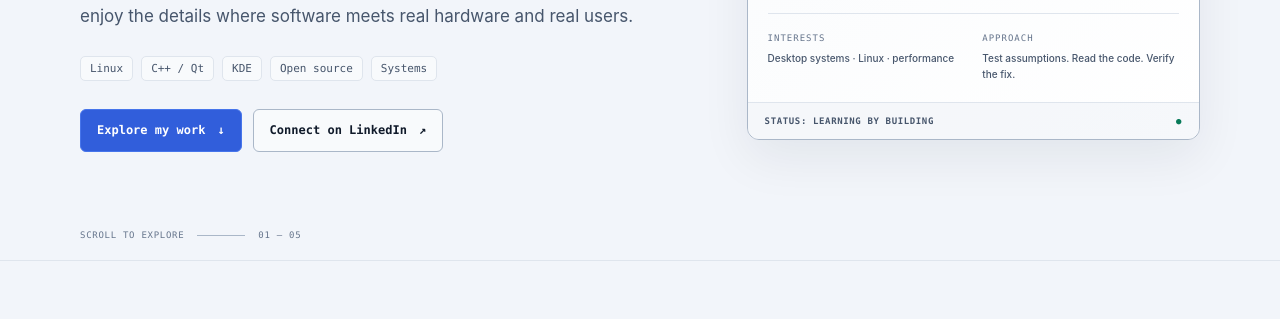
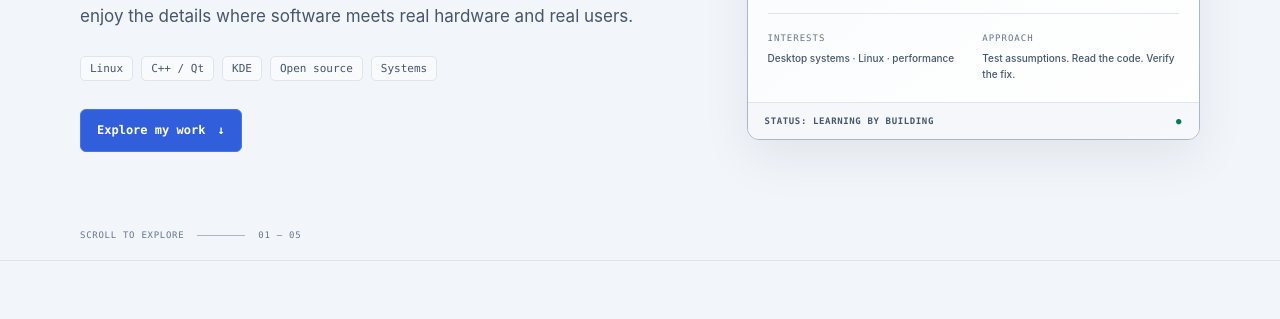
Before and after one commit to Prakhar-Khokhar/aboutme, a plain HTML site: page docs/index.html in a window 1280 px wide. Shown: the part 481-800 px from the top of the page. Drawn offline with Linux system fonts and the light colour scheme.

Commit message:
Remove LinkedIn references from portfolio

```diff
--- a/docs/index.html
+++ b/docs/index.html
@@ -35,7 +35,7 @@
 <h1 id="hero-title">Curious about how things work. <span>Driven to make them better.</span></h1>
 <p class="hero-lead">I'm Prakhar — I build projects, investigate bugs, and contribute fixes around Linux, desktop software, and systems programming. I especially enjoy the details where software meets real hardware and real users.</p>
 <div class="hero-tags" aria-label="Areas of interest"><span>Linux</span><span>C++ / Qt</span><span>KDE</span><span>Open source</span><span>Systems</span></div>
-<div class="hero-actions"><a class="button button-primary" href="#work">Explore my work <span aria-hidden="true">↓</span></a><a class="button button-secondary" href="https://www.linkedin.com/in/prakhar-khokhar-b7037b3a4/" target="_blank" rel="noopener noreferrer">Connect on LinkedIn <span aria-hidden="true">↗</span></a></div>
+<div class="hero-actions"><a class="button button-primary" href="#work">Explore my work <span aria-hidden="true">↓</span></a></div>
 </div>
 <aside class="status-panel" aria-label="Current focus">
 <div class="panel-topline"><span><i class="panel-indicator"></i> CURRENT FOCUS</span><span class="mono subtle">PROFILE / 001</span></div>
@@ -123,7 +123,7 @@
 <section class="contact-section" aria-labelledby="contact-title"><div class="container contact-inner">
 <div class="section-kicker">05 / GET IN TOUCH</div><h2 id="contact-title">Have an interesting problem?</h2>
 <p>I'm always glad to connect with people interested in Linux, KDE, open source, systems programming, and unusual hardware experiments.</p>
-<div class="contact-actions"><a class="button button-primary" href="https://github.com/Prakhar-Khokhar" target="_blank" rel="noopener noreferrer">Find me on GitHub <span>↗</span></a><a class="button button-secondary" href="https://www.linkedin.com/in/prakhar-khokhar-b7037b3a4/" target="_blank" rel="noopener noreferrer">Connect on LinkedIn <span>↗</span></a></div>
+<div class="contact-actions"><a class="button button-primary" href="https://github.com/Prakhar-Khokhar" target="_blank" rel="noopener noreferrer">Find me on GitHub <span>↗</span></a></div>
 </div></section>
 </main>
 <footer class="site-footer"><div class="container footer-inner"><a class="footer-brand" href="#top">pk<span>.</span></a><span class="footer-copy">Built with curiosity, a few bugs, and a lot of iteration.</span><span class="mono footer-year">© <span id="year">2026</span> PRAKHAR KHOKHAR</span></div></footer>
```
